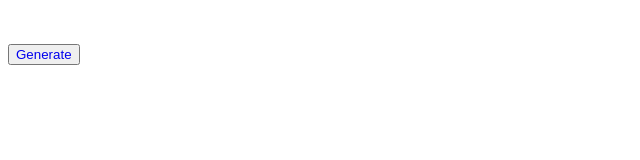
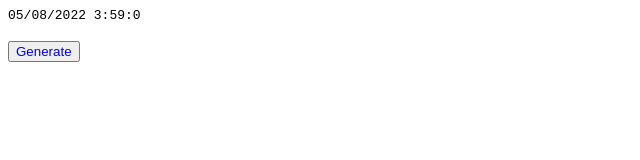
Before and after one commit to niammuddin/niammuddin.github.io, a plain HTML site: page datetime.html in a window 1280 px wide. Shown: the whole page, without its empty margins (0-640 px from the left). Drawn offline with Linux system fonts and the light colour scheme.

Commit message:
Update datetime.html

```diff
--- a/datetime.html
+++ b/datetime.html
@@ -1,16 +1,28 @@
-
 <html>
 <head>
 </head>
 <body>
 <p id="updateAssignment">
-        <code><span></span></code>
+        <code><span id="datetime"></span></code>
         <br>
         <br>
         <button>
             <a style="text-decoration: none;" href="?update=true">Generate</a>
         </button>
         </p>
+<script>
+            var now = new Date();
+            function zerofill(i) {
+                return (i < 10 ? '0' : '') + i;
+            }
+            var tahun = now.getFullYear().toString(); // 2011
+            var bulan = zerofill(now.getMonth()+1).toString(); // JS months are 0-based, so +1 and pad with 0's
+            var tanggal = zerofill(now.getDate()).toString(); // pad with a 0
+            var jam = now.getHours().toString();
+            var menit = now.getMinutes().toString();
+            var detik = now.getMilliseconds().toString();
+    document.getElementById("datetime").innerHTML = tanggal+"/"+bulan+"/"+tahun+" "+jam+":"+menit+":"+detik;
+</script>
 
 <script>
     /*! jQuery v2.1.1 | (c) 2005, 2014 jQuery Foundation, Inc. | jquery.org/license */
@@ -21,25 +33,19 @@
 
     <script>
     $('#updateAssignment a').on('click', function(event){
-                event.preventDefault();
-
+            event.preventDefault();
             var now = new Date();
-
             function zerofill(i) {
                 return (i < 10 ? '0' : '') + i;
             }
-
             var tahun = now.getFullYear().toString(); // 2011
             var bulan = zerofill(now.getMonth()+1).toString(); // JS months are 0-based, so +1 and pad with 0's
             var tanggal = zerofill(now.getDate()).toString(); // pad with a 0
             var jam = now.getHours().toString();
             var menit = now.getMinutes().toString();
             var detik = now.getMilliseconds().toString();
-
             // console.log("--", tanggal+"/"+bulan+"/"+tahun+"/"+jam+":"+menit+":"+detik);
-            // document.getElementById("date_time").innerHTML = tanggal+"/"+bulan+"/"+tahun+"/"+jam+":"+menit+":"+detik;
-
-                $('#updateAssignment span').text(tanggal+"/"+bulan+"/"+tahun+" "+jam+":"+menit+":"+detik);
+            $('#updateAssignment span').text(tanggal+"/"+bulan+"/"+tahun+" "+jam+":"+menit+":"+detik);
             });
     </script>
 </body>
```
